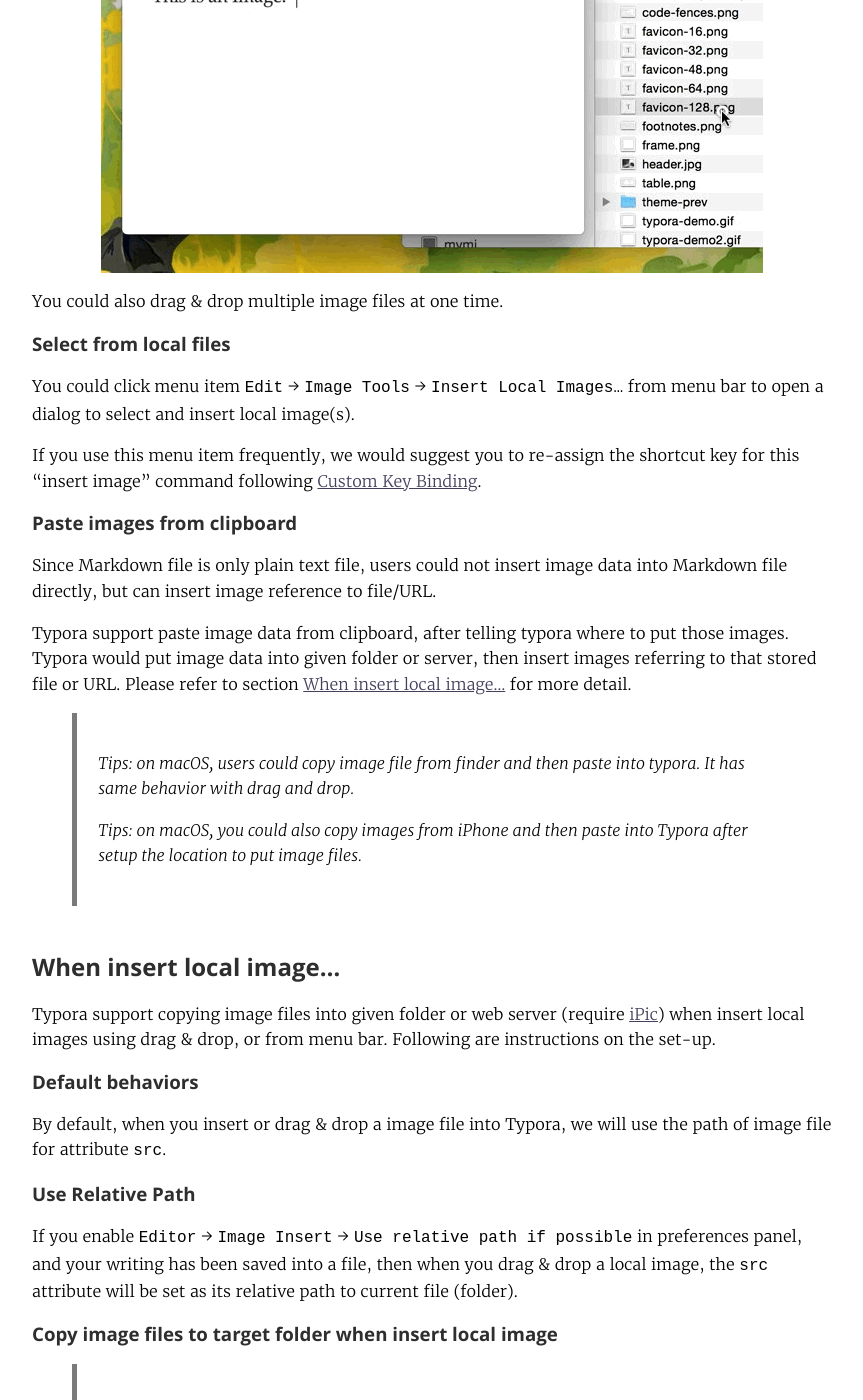
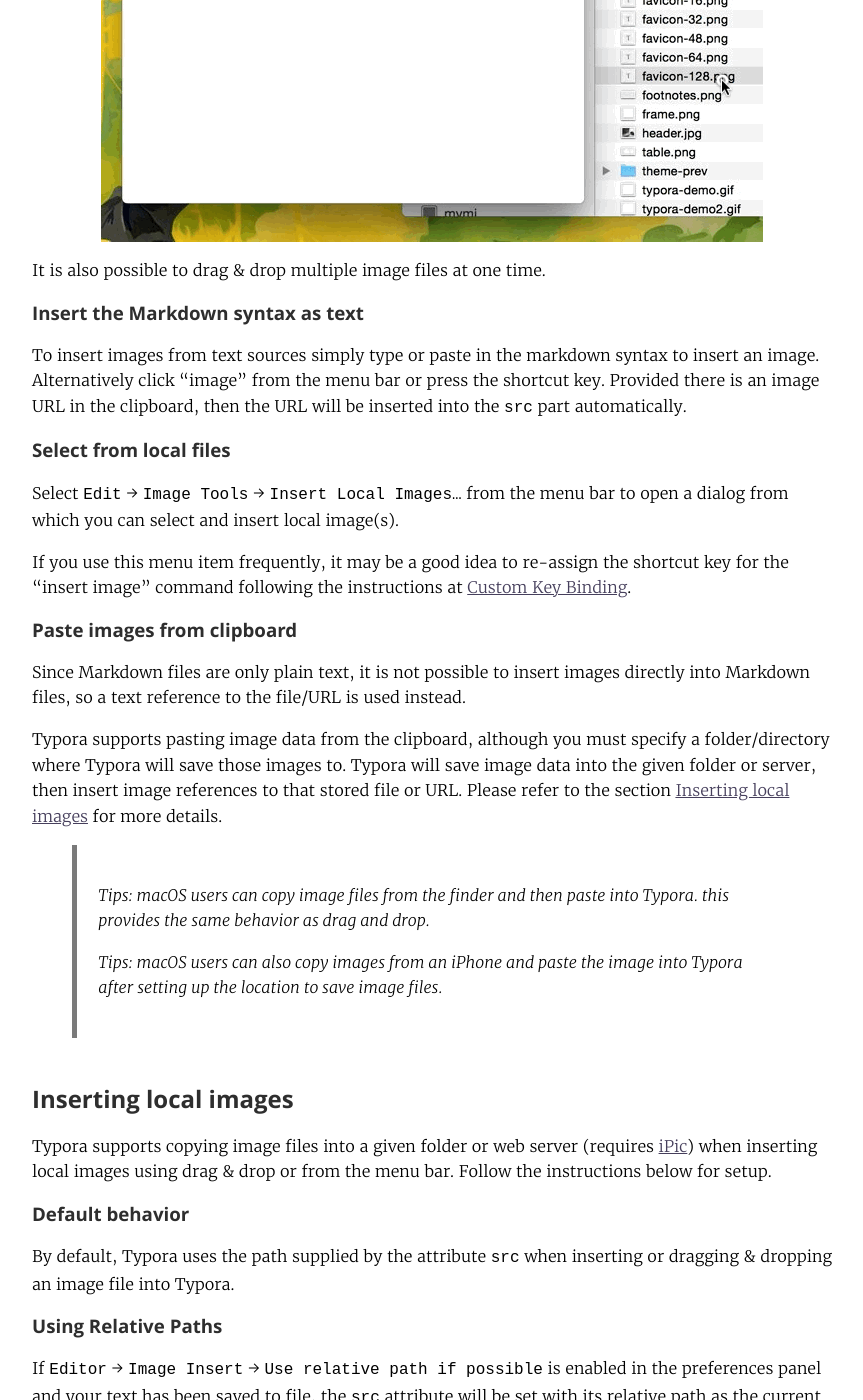
Before and after one commit to typora/support.typora.io, a Jekyll site: the page built from _posts/2016-11-11-Images.md, in a window 1280 px wide and 1400 px high, scrolled down 1678 px. Shown: the whole window, without its empty margins (208-1071 px from the left). Built offline with Jekyll 4.4.1, drawn with Linux system fonts in a browser that asks for light colours; nearby versions of some CDN libraries; library files that are not in the unit come from our copies; some of the changed text lies outside the part shown.

Commit message:
Improved grammar and spelling

```diff
--- a/_posts/2016-11-11-Images.md
+++ b/_posts/2016-11-11-Images.md
@@ -8,105 +8,113 @@
 typora-copy-images-to: ../media/about-image
 ---
 
-> If crash happens when uploading images via iPic, please **re-download typora from typora.io**.
->
-> Require latest version of Typora.
-
 ## Images in Markdown
 
-In markdown, image is written like `![alt](src)`. The `src` here can either be a URL like `https://octodex.github.com/images/yaktocat.png`, or an absolute/relative file path, like `../images/test.png`.
+> If a crash occurs while uploading images via iPic, please **re-download Typora from typora.io**.
+>
+> Requires latest version of Typora.
+
+In markdown, images are written like `![alt](src)`. Where `src` can either be a URL such as  `https://octodex.github.com/images/yaktocat.png`, or an absolute/relative file path, like `../images/test.png`.
 
 * Outline
 {:toc}
 ## How to insert images in Typora
 
-### Write the Markdown
-
-You could simply write down the markdown syntax to insert the image. Or click "image" from the menu bar, or press the shortcut key. When you do this, and meanwhile, if there is an image URL in clipboard, then the URL will be inserted into the `src` part directly.
-
 ### Drag & Drop
 
-Of course, there's a easier way — drag & drop, like the screencast below.
+One of the easiest ways to insert images into Typora is to simply drag & drop the image you want to use from a file browser / explorer. Check out the animation below for an example.
 
 ![drag-img](/media/about-image/drag-img.gif)
 
-You could also drag & drop multiple image files at one time.
+It is also possible to drag & drop multiple image files at one time.
+
+### Insert the Markdown syntax as text
+
+To insert images from text sources simply type or paste in the markdown syntax to insert an image. Alternatively click "image" from the menu bar or press the shortcut key. Provided there is an image URL in the clipboard, then the URL will be inserted into the `src` part automatically.
 
 ### Select from local files
 
-You could click menu item `Edit` → `Image Tools` → `Insert Local Images…` from menu bar to open a dialog to select and insert local image(s).
+Select `Edit` → `Image Tools` → `Insert Local Images…` from the menu bar to open a dialog from which you can select and insert local image(s).
 
-If you use this menu item frequently, we would suggest you to re-assign the shortcut key for this "insert image" command following [Custom Key Binding](http://support.typora.io/Custom-Key-Binding/).
+If you use this menu item frequently, it may be a good idea to re-assign the shortcut key for the "insert image" command following the instructions at [Custom Key Binding](http://support.typora.io/Custom-Key-Binding/).
 
 ### Paste images from clipboard
 
-Since Markdown file is only plain text file, users could not insert image data into Markdown file directly, but can insert image reference to file/URL.
+Since Markdown files are only plain text, it is not possible to insert images directly into Markdown files, so a text reference to the file/URL is used instead.
 
-Typora support paste image data from clipboard, **after telling typora where to put those images**. Typora would put image data into given folder or server, then insert images referring to that stored file or URL. Please refer to section **[When insert local image…](#when-insert-local-image…)** for more detail.
+Typora supports pasting image data from the clipboard, **although you must specify a folder/directory where Typora will save those images to**. Typora will save image data into the given folder or server, then insert image references to that stored file or URL. Please refer to the section **[Inserting local images](#Inserting-local-images)** for more details.
 
-> **Tips**: on macOS, users could copy image file from finder and then paste into typora. It has same behavior with drag and drop.
+> **Tips**:  macOS users can copy image files from the finder and then paste into Typora. this provides the same behavior as drag and drop.
 >
-> **Tips**: on macOS, you could also copy images from iPhone and then paste into Typora after setup the location to put image files.
+> **Tips**:  macOS users can also copy images from an iPhone and paste the image into Typora after setting up the location to save image files.
 
-## When insert local image...
+## Inserting local images
 
-Typora support copying image files into given folder or web server (require [iPic][]) when insert local images using drag & drop, or from menu bar. Following are instructions on the set-up.
+Typora supports copying image files into a given folder or web server (requires [iPic][]) when inserting local images using drag & drop or from the menu bar.
+Follow the instructions below for setup.
 
-### Default behaviors
+### Default behavior
 
-By default, when you insert or drag & drop a image file into Typora, we will use the path of image file for attribute `src`.
+By default, Typora uses the path supplied by the attribute `src`  when inserting or dragging & dropping an image file into Typora.
 
-### Use Relative Path
+### Using Relative Paths
 
-If you enable `Editor` → `Image Insert` →  `Use relative path if possible` in preferences panel, and your writing has been saved into a file, then when you drag & drop a local image, the `src` attribute will be set as its relative path to current file (folder).
+If `Editor` → `Image Insert` →  `Use relative path if possible` is enabled in the preferences panel and your text has been saved to file, the `src` attribute will be set with its relative path as the current file (folder) when dragging & dropping a local image.
 
-### Copy image files to target folder when insert local image
+### Copying image files to target folder when insert local images
 
-> To use this feature, you need to opt-in the option `Allow copy images to given folder` in preferences panel.
+> To use this feature, you need to enable the option `Allow copy images to given folder` in preferences menu.
 
-One common scenario is to edit `*.md` posts in static sites (like Jekyll) using Typora. For example, if the `.*md` file is put under `_posts` folder while the image files goes into `_media` folder, you may want to copy images files into folder `_media` when you drag/drop or paste images into Markdown file automatically. Here's how:
+One common usage of Typora is editing `*.md` posts in static sites (like Jekyll). For example, if the `.*md` file is saved into the `_posts` folder and image files are saved in the `_media` folder, you may want to copy images files into the `_media` folder when you dragging/dropping or pasting images into Markdown files automatically. Here's how:
 
-1. Save your file into some path.
+1. Save your file into a folder
 
 2. Enable `Editor` → `Image Insert` → `Allow copy images to given folder` in preferences panel.
 
-   ![Snip20161117_2](/media/about-image/Snip20161117_2.png)
+   <img src="/media/about-image/Snip20161117_2.png" style="zoom:50%" />
 
-3. Select `Edit` → `Image Tools` → `When Insert Local Images` → `Copy Image File to Folder` from the menu bar, pick the target folder.
+3. Select `Format` → `Image` → `When Insert Local Images` → `Copy Image File to Folder` from the menu bar and pick the target folder.
 
    ![Snip20161117_6](/media/about-image/Snip20161117_6.png)
 
-In step 3, a new item `typora-copy-images-to: {relative path}` will be inserted into the [YAML Front Matter][] block of current document. So you could also manually add **typora-copy-images-to** property in YAML Front Matter to enable this behavior.
+In step 3, a new item `typora-copy-images-to: {relative path}` will be inserted into the [YAML Front Matter][] block of the current document. So you could also manually add the **typora-copy-images-to** property in YAML Front Matter to enable this behavior.
 
-After that, if you drag & drop **local** images or paste images into Typora, the image file will be copied into the target file and update related `src`.
+After that, if you drag & drop **local** images or paste images into Typora, the image file will be copied into the target file and update the relevant `src` attribute.
 
 ### Upload image file to web server. (macOS only)
 
-> **Requirements**: macOS ≥ 10.10 and [iPic][] to be installed. Also, you need to enable `Allow upload to given server` in preferences panel.
+> **Requirements**: macOS ≥ 10.10 and [iPic][] to be installed. Also, you need to enable `Allow upload to given server` in the preferences menu.
 >
-> **Warning**: By default, iPic will upload images to a public web server anonymously, and you won't be able to delete image files from that web server once you upload into it. So please config iPic in advance if you want to enable this feature and control all image files you uploaded.
+> **Warning**: By default, iPic will upload images to a public web server anonymously, and you won't be able to delete image files from that web server once you upload into it. Please configure iPic in advance if you want to enable this feature and control all the image files you have uploaded.
 
 Here's how to enable this function:
 
 1. Install [iPic][] and **config** a proper online image service.
 2. Enable `Editor` → `Image Insert` → `Allow copy images to given folder` in preferences panel.
-3. Check item `Edit` → `Image Tools` → `When Insert Local Images` → `Upload Image via iPic` from the menu bar.
+3. Check `Edit` → `Image Tools` → `When Insert Local Images` → `Upload Image via iPic` from the menu bar.
 
-In step 3, a new item `typora-copy-images-to: ipic` will be inserted into the [YAML Front Matter][] block of current document.
+In step 3, a new item `typora-copy-images-to: ipic` will be inserted into the [YAML Front Matter][] block of the current document.
 
-So you could also manually add **typora-copy-images-to: ipic** property in YAML Front Matter to enable this behavior.
+It is also possible to manually add the **typora-copy-images-to: ipic** property in YAML Front Matter to enable this behavior.
 
 Tips: If you want to move image file to folder `ipic`, you should use `typora-copy-images-to: ./ipic`.
+
+### Use global setting for image insert operations.
+
+It is possible to specify global settings for where to copy or upload images from, this can be changed in the image section of the preferences menu.
+
+![20190802](/media/about-image/20190802.png)
 
 ## Display images in relative path
 
 ### Relative path to current file/folder (default behavior)
 
-By default, users could refer to local image by relative path to current `*.md` file. For example, if the `*.md` file is at `/User/typora/desktop/test.md`, then the `![img](image.png)` will display image from `/User/typora/desktop/image.png` just like the `<img>` tag in HTML. Also, for `../download/image.png`, image from `/User/typora/download/image.png` will be fetched.
+By default, users can refer to a local image by its relative path to current `*.md` file. For example, if the `*.md` file is at `/User/typora/desktop/test.md`, then the `![img](image.png)` will display image from `/User/typora/desktop/image.png` just like the `<img>` tag in HTML.
+Also, for `../download/image.png`, the image stored at `/User/typora/download/image.png` will be fetched.
 
 ### Relative path to certain folder
 
-If you’re using markdown for building websites, you may specify a URL prefix for image preview in local computer with property `typora-root-url` in YAML Front Matters.
+If you’re using markdown for building websites, you may specify a URL prefix for image previews in a local computer with the property `typora-root-url` in YAML Front Matters.
 
 For example, input `typora-root-url:/User/Abner/Website/typora.io/` in YAML Front Matters, and then `![alt](/blog/img/test.png)` will be treated as `![alt](file:///User/Abner/Website/typora.io/blog/img/test.png)` in typora.
 
@@ -125,16 +133,16 @@
 ### System requirements and preparation
 
 1. This feature only supports macOS ≥ 10.10.
-2. Must install latest version of [iPic][].
+2. Latest version of [iPic][] must be installed.
 3. Configure web server in [iPic][].
 
 ### Upload all local images to cloud server
 
-Typora provides a function to upload all local images to cloud server via [iPic][]. To use it, simply, check `Edit` → `Image Tools` → `Upload Local Images via iPic` from the menu bar and wait for the uploading process to be finished.
+Typora provides a function to upload all local images to cloud server via [iPic][]. To use it, simply, check `Edit` → `Image Tools` → `Upload Local Images via iPic` from the menu bar and wait for the uploading process to complete.
 
 ### Upload when inserting images
 
-How-tos for this part can be found in section [When insert local image…](#when-insert-local-image…) → Upload image file to web server. (macOS only).
+How-tos for this part can be found in section [Inserting local images](#Inserting-local-images) → Upload image file to web server. (macOS only).
 
 ## Align images
 
@@ -156,6 +164,5 @@
 
 
 
-
 [YAML Front Matter]: http://yaml.org/
 [iPic]: https://itunes.apple.com/app/id1101244278?ls=1&amp;mt=12
```
